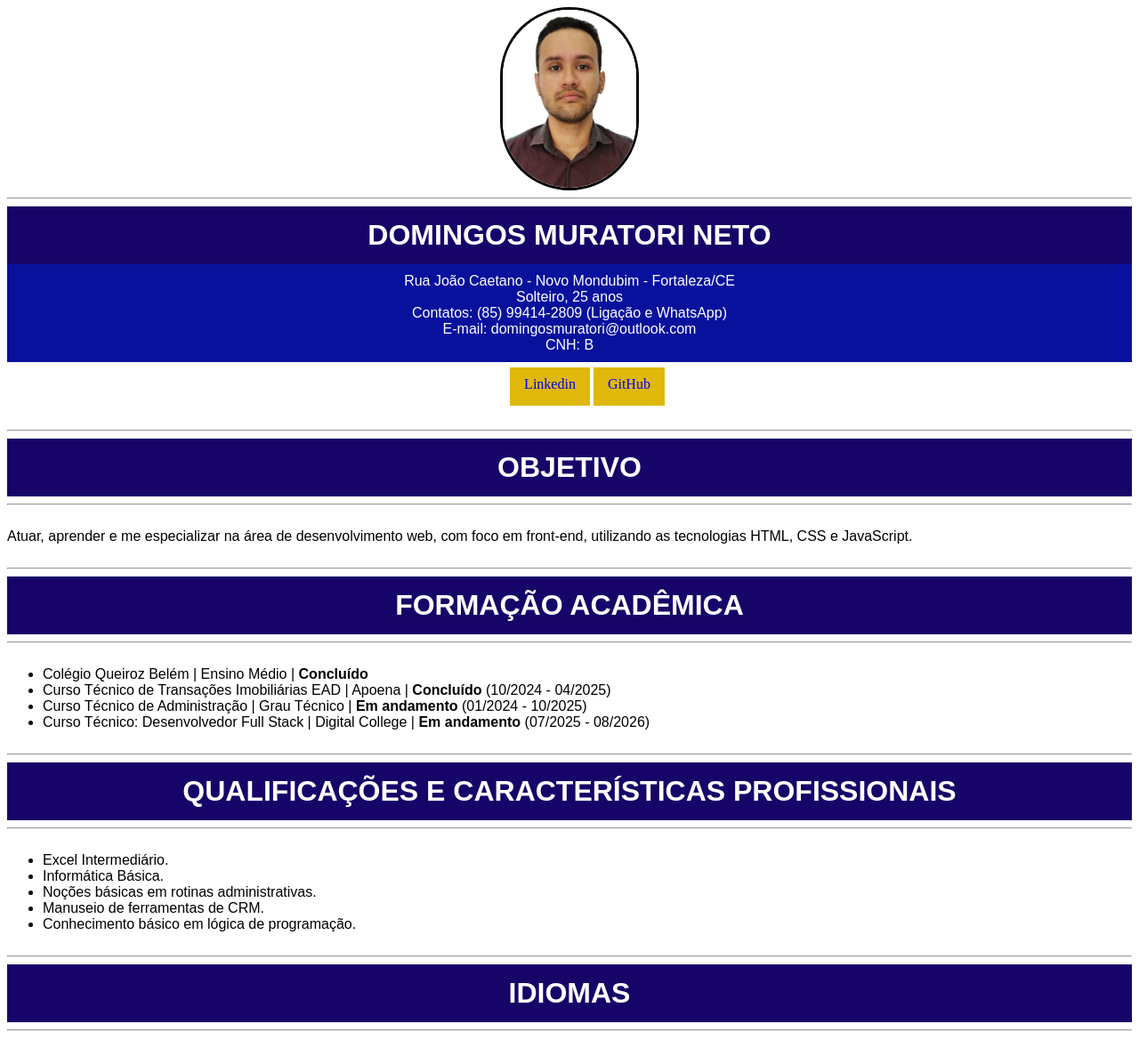
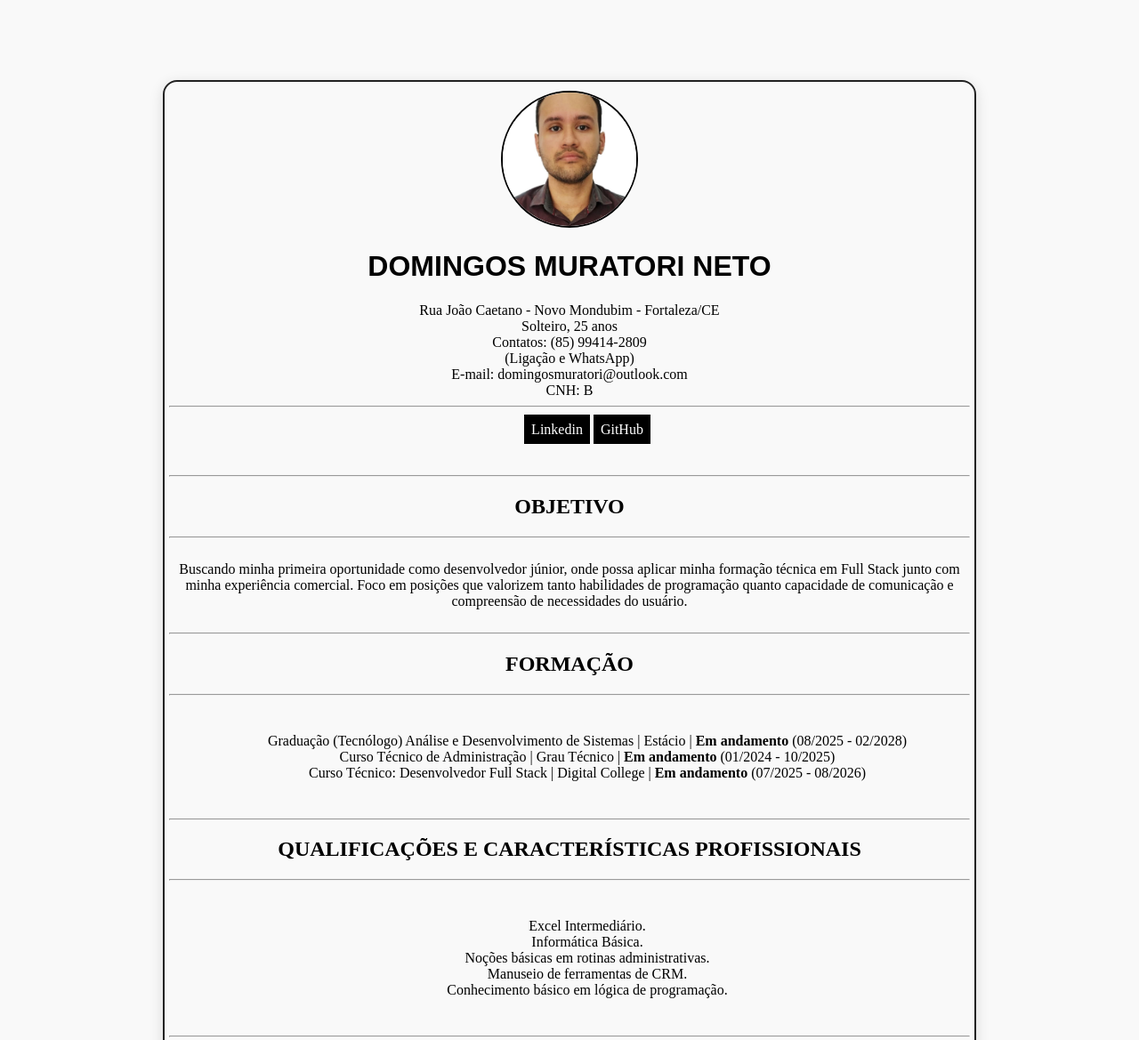
Before and after one commit to DomingosMt/Aula03, a plain HTML site: page index.html in a window 1280 px wide. Shown: the top 1169 px of the page at 89% size. Drawn offline with Linux system fonts and the light colour scheme.

Commit message:
Att - Currículo - aula 3

```diff
--- a/curriculo.css
+++ b/curriculo.css
@@ -1,83 +1,46 @@
 body {
-    background-color: #ffffff;
+    max-width: 900px;
+    margin: 90px auto;
+    padding: 10px 5px;
+    border: 2px solid #222;
+    border-radius: 16px;
+    background: #f9f9f9;
+    box-shadow: 0 4px 16px #0002;
+    text-align: center;
+    display: block;
 }
 
-.imagem {
-    display: flex;
+img {
     width: 150px;
-    height: auto;
-    margin: auto;
-    border-style: solid;
-    border-radius: 180px;
+    height: 150px;
+    border-radius: 50%;
+    border: 2px solid black;
+    object-fit: cover;
 }
 
 h1 {
-    font-family: arial;
-    color: white;
-    background-color: #170468;
-    display: flex;
-    justify-content: center;
-    padding: 14px;
-    margin: 0;
+    font-family: Arial, Helvetica, sans-serif;
 }
 
-.informacoes {
-    font-family: arial;
-    font-size: 16px;
-    background-color: #07119c;
-    color: #ffffff;
-    padding: 10px;
-    margin: 0;
-    text-align: center;
-}
-
-.objetivo {
-    font-family: arial;
-    font-size: 16px;
-    color: rgb(0, 0, 0);
-    padding: 0px;
-    margin: 0;
-}
-
-.formacao {
-    font-family: arial;
-    font-size: 16px;
-    color: rgb(0, 0, 0);
-    margin: 0;
-}
-
-.qualificacoes {
-    font-family: arial;
-    font-size: 16px;
-    color: rgb(0, 0, 0);
-    margin: 0;
-}
-
-.menu {
-    text-align: center;
-}
-
-.menu li {
+.contatos li {
     list-style: none;
     display: inline-block;
     padding: 0px;
 }
 
-.menu a {
-    background-color: #dfb80b;
-    padding: 16px;
-    padding-top: 10px;
+.contatos a {
+    background-color: #000000;
+    padding: 8px;
+    color: rgb(255, 255, 255);
     text-decoration: none;
 }
 
-.menu a:hover {
-    background-color: #333;
-    color: white;
+.contatos a:hover {
+    background-color: white;
+    color: black;
+    text-decoration: none;
 }
 
-.idiomas {
-    font-family: arial;
-    font-size: 16px;
-    color: rgb(0, 0, 0);
-    margin: 0;
+li {
+    list-style: none;
 }
--- a/index.html
+++ b/index.html
@@ -1,47 +1,43 @@
 <!DOCTYPE html>
 <html lang="pt_br">
+
 <head>
     <meta charset="UTF-8">
     <meta name="viewport" content="width=device-width, initial-scale=1.0">
     <title>Currículo Domingos</title>
     <link rel="stylesheet" href="curriculo.css">
 </head>
+
 <body>
-    <img class="imagem" src="img/Imagem do WhatsApp de 2025-05-24 à(s) 12.49.26_986c38fc.jpg" alt="foto 3 por 4">
-    <hr>
-   <h1>DOMINGOS MURATORI NETO</h1>
 
-    <p class="informacoes">Rua João Caetano - Novo Mondubim - Fortaleza/CE<br>
-    Solteiro, 25 anos<br>
-    Contatos: (85) 99414-2809 (Ligação e WhatsApp)<br>
-    E-mail: domingosmuratori@outlook.com<br>
-    CNH: B<br>
+    <img src="img/Imagem do WhatsApp de 2025-05-24 à(s) 12.49.26_986c38fc.jpg" alt="foto_3x4">
 
-        <ul class="menu">
-            <li><a href="https://www.linkedin.com/in/domingos-muratori-neto-9487ab19b" target="Linkedin">Linkedin</a></li>
-            <li><a href="https://github.com/DomingosMt" target="GitHub">GitHub</a></li>
-        </ul>
+<h1>DOMINGOS MURATORI NETO</h1>
+    <div class="informacoes">Rua João Caetano - Novo Mondubim - Fortaleza/CE<br>Solteiro, 25 anos<br>Contatos: (85) 99414-2809<br>(Ligação e
+    WhatsApp)<br>E-mail: domingosmuratori@outlook.com<br>CNH: B</div><hr>
+        <div class="contatos">
+            <ul>
+                <li><a href="https://www.linkedin.com/in/domingos-muratori-neto-9487ab19b"
+                    target="Linkedin">Linkedin</a></li>
+                <li><a href="https://github.com/DomingosMt" target="GitHub">GitHub</a></li>
+            </ul>
+        </div>
 
-    <br><hr>
-    <h1>OBJETIVO</h1>
-    <hr><br>
+<br><hr><h2>OBJETIVO</h2><hr><br>
 
-    <p class="objetivo">Atuar, aprender e me especializar na área de desenvolvimento web, com foco em front-end, utilizando as tecnologias HTML, CSS e JavaScript.</p>
+    <div class="objetivo">Buscando minha primeira oportunidade como desenvolvedor júnior, onde possa aplicar minha formação técnica em Full Stack junto com minha experiência comercial. Foco em posições que valorizem tanto habilidades de programação quanto capacidade de comunicação e compreensão de necessidades do usuário. </div>
 
-    <br><hr>
-    <h1>FORMAÇÃO ACADÊMICA</h1>
-    <hr><br>
+<br><hr><h2>FORMAÇÃO</h2><hr><br>
 
-    <ul class="formacao">
-       <li>Colégio Queiroz Belém | Ensino Médio | <b>Concluído</b></li>
-       <li>Curso Técnico de Transações Imobiliárias EAD | Apoena | <b>Concluído</b> (10/2024 - 04/2025)</li>
-       <li>Curso Técnico de Administração | Grau Técnico | <b>Em andamento</b> (01/2024 - 10/2025)</li>
-       <li>Curso Técnico: Desenvolvedor Full Stack | Digital College | <b>Em andamento</b> (07/2025 - 08/2026)</li>
+    <ul>
+        <li>Graduação (Tecnólogo) Análise e Desenvolvimento de Sistemas | Estácio | <b>Em andamento</b> (08/2025 - 02/2028)</li>
+        <li>Curso Técnico de Administração | Grau Técnico | <b>Em andamento</b> (01/2024 - 10/2025)</li>
+        <li>Curso Técnico: Desenvolvedor Full Stack | Digital College | <b>Em andamento</b> (07/2025 - 08/2026)</li>
     </ul>
-    <br><hr>
-    <h1>QUALIFICAÇÕES E CARACTERÍSTICAS PROFISSIONAIS</h1>
-    <hr><br>
-    <ul class="qualificacoes">
+
+<br><hr><h2>QUALIFICAÇÕES E CARACTERÍSTICAS PROFISSIONAIS</h2><hr><br>
+
+     <ul>
         <li>Excel Intermediário.</li>
         <li>Informática Básica.</li>
         <li>Noções básicas em rotinas administrativas.</li>
@@ -49,9 +45,7 @@
         <li>Conhecimento básico em lógica de programação.</li>
     </ul>
 
-    <br><hr>
-    <h1>IDIOMAS</h1>
-    <hr><br>
+<br><hr><h2>IDIOMAS</h2><hr><br>
 
     <ul class="idiomas">
         <li>Português: Nativo</li>
@@ -59,4 +53,5 @@
     </ul>
 
 </body>
+
 </html>
```
